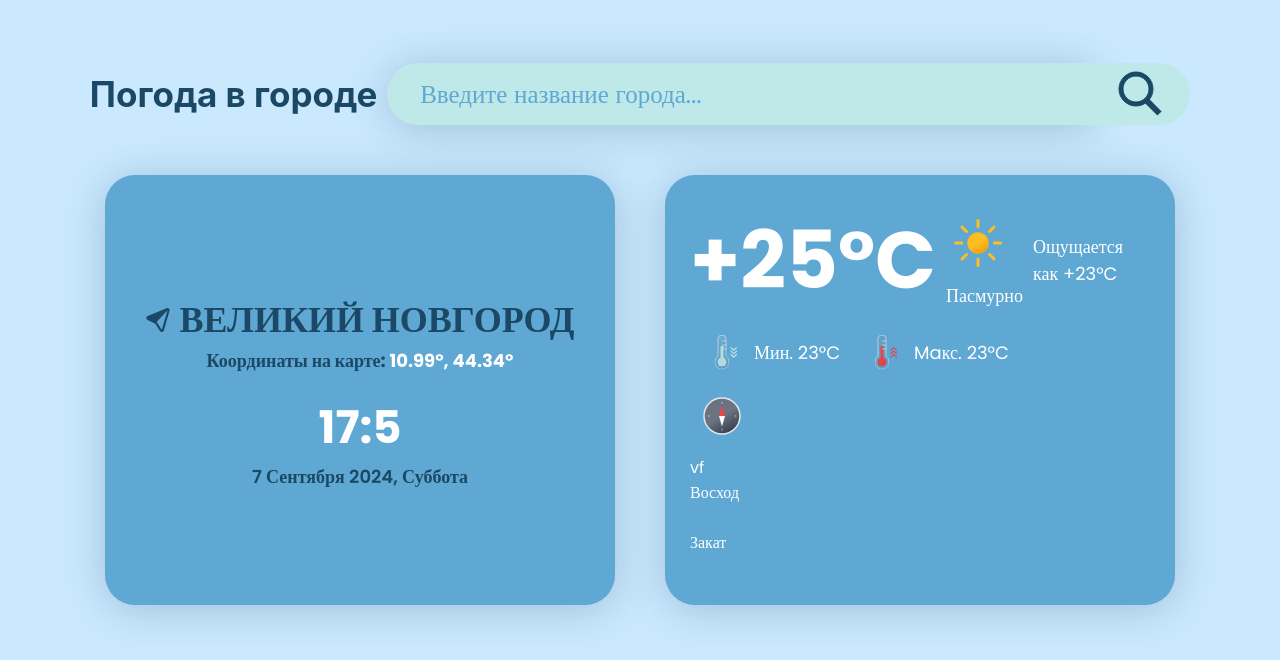
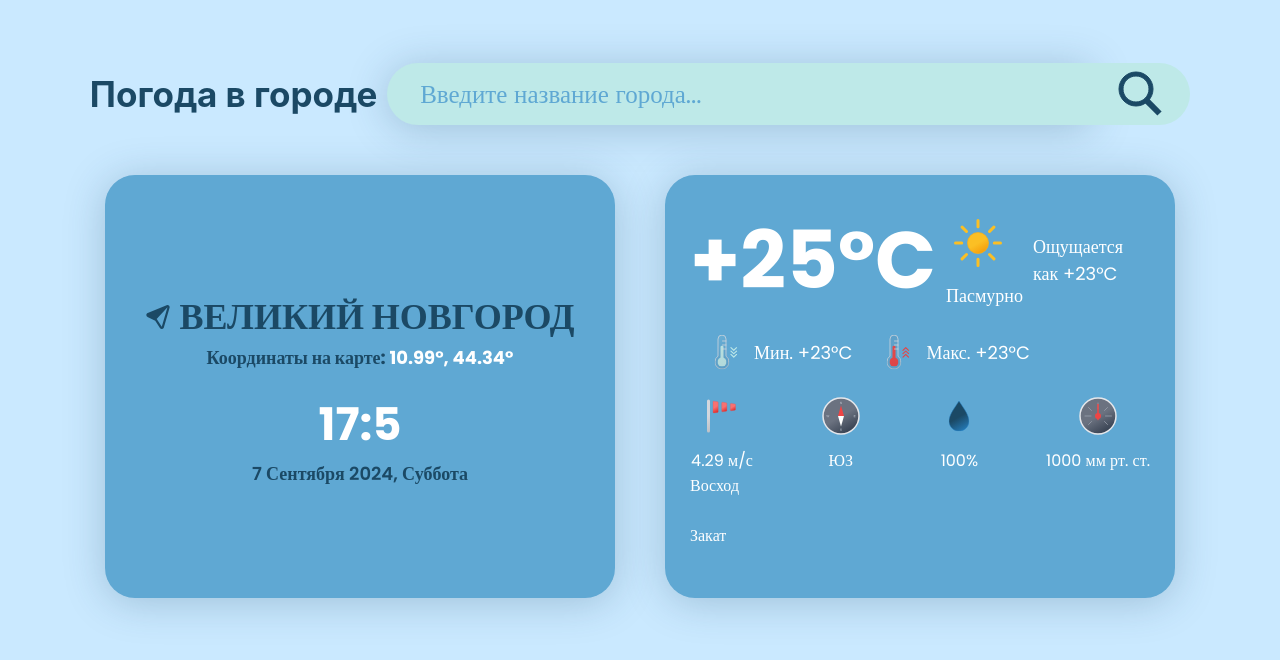
Before and after one commit to Maxim93mk/Weather, a React (Create React App) app: page / in a window 1280 px wide. Shown: the top 660 px of the page. Built offline with nearby package versions, Linux system fonts and the light colour scheme.

Commit message:
Блок с погодными условиями верстка - готово

```diff
--- a/src/components/temp-block/TempBlock.jsx
+++ b/src/components/temp-block/TempBlock.jsx
@@ -6,7 +6,6 @@ function TempBlock() {
     <>
       <div className={styles.main}>
         <div className={styles.temperature}>
-
           <p className={styles.currentTempValue}>+25°C</p>
           <div className={styles.condition}>
             <img src="assets/img/clear-day.svg" alt="Погодные условия" />
@@ -17,11 +16,11 @@ function TempBlock() {
         <div className={styles.minmaxTempBlock}>
           <div className={styles.minmaxTemp}>
             <img src="assets/img/thermometer-colder.svg" alt="Минимальная температура" />
-            <p className={styles.textDescr}>Мин. 23°C</p>
+            <p className={styles.textDescr}>Мин. +23°C</p>
           </div>
           <div className={styles.minmaxTemp}>
             <img src="assets/img/thermometer-warmer.svg" alt="Максимальная температура" />
-            <p className={styles.textDescr}>Maкс. 23°C</p>
+            <p className={styles.textDescr}>Макс. +23°C</p>
           </div>
         </div>
       </div>
--- a/src/components/temp-block/TempBlock.module.css
+++ b/src/components/temp-block/TempBlock.module.css
@@ -1,15 +1,14 @@
 .main {
     display: flex;
     flex-direction: column;
-    /* justify-content: center; */
-    /* background-color: brown; */
     flex-wrap: wrap;
+    font-family: "Poppins";
 }
 
 .temperature {
     display: flex;
     align-items: center;
-    justify-content: space-between;
+    justify-content: space-around;
     gap: 10px;
 }
 
@@ -23,14 +22,16 @@
 .minmaxTemp {
     display: flex;
     align-items: center;
+    flex-wrap: wrap;
     gap: 10px;
 }
 
 .minmaxTemp {
     gap: 0;
+    flex-wrap: nowrap;
 }
 
-.textDescr{
+.textDescr {
     max-width: 150px;
     width: 100%;
     font-size: 18px;
--- a/src/components/weather-card/WeatherCard.jsx
+++ b/src/components/weather-card/WeatherCard.jsx
@@ -1,19 +1,13 @@
 import styles from './WeatherCard.module.css';
 import TempBlock from '../temp-block/TempBlock';
-
+import WeatherConditionsBlock from '../weather-conditions-block/WeatherConditionsBlock';
 function WeatherCard(props) {
 
   return (
     <>
       <div className={styles.main}>
         <TempBlock/>
-
-        <div className={styles.weatherConditions}>
-          <div className={styles.x}>
-            <img src="assets/img/compass.svg" alt="" className={styles.x}/>
-            <p>vf</p>
-          </div>
-        </div>
+       <WeatherConditionsBlock/>
         <div className={styles.sun}>
           <div className={styles.sunrise}>
             <p>Восход</p>
--- a/src/components/weather-conditions-block/WeatherConditionsBlock.jsx
+++ b/src/components/weather-conditions-block/WeatherConditionsBlock.jsx
@@ -4,6 +4,25 @@ function WeatherConditionsBlock() {
 
   return (
     <>
+      <div className={styles.main}>
+        <div className={styles.wind}>
+          <img src="assets/img/windsock.svg" alt="" />
+          <p className='descrText'>4.29 м/с</p>
+        </div>
+        <div className={styles.wind}>
+          <img src="assets/img/compass.svg" alt="" />
+          <p className='descrText'>ЮЗ</p>
+        </div>
+        <div className={styles.wind}>
+          <img src="assets/img/humidity.svg" alt="" />
+          <p className='descrText'>100%</p>
+        </div>
+        <div className={styles.wind}>
+          <img src="assets/img/barometer.svg" alt="" />
+          <p className='descrText'>1000 мм рт. ст.</p>
+        </div>
+      </div>
+
     </>
   );
 }
--- a/src/components/weather-conditions-block/WeatherConditionsBlock.module.css
+++ b/src/components/weather-conditions-block/WeatherConditionsBlock.module.css
@@ -0,0 +1,18 @@
+.main {
+    display: flex;
+    justify-content: space-between;
+    /* flex-direction: column; */
+    flex-wrap: wrap;
+    font-family: "Poppins";
+}
+
+.wind{
+    display: flex;
+    flex-direction: column;
+    align-items: center;
+}
+
+.descrText{
+    font-size: 18px;
+    font-weight: 400;
+}
```
Also changed, not shown: public/assets/img/humidity.svg.
